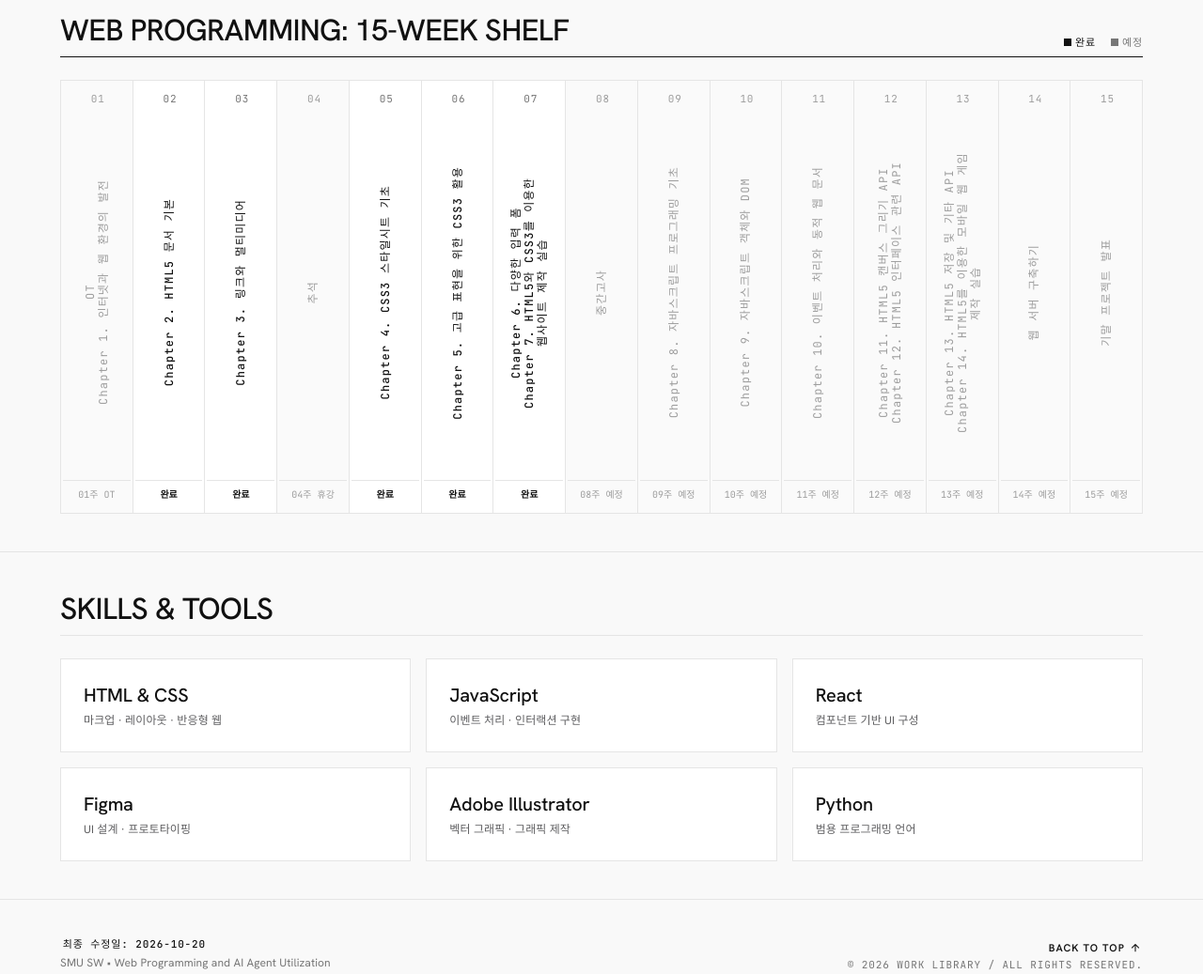
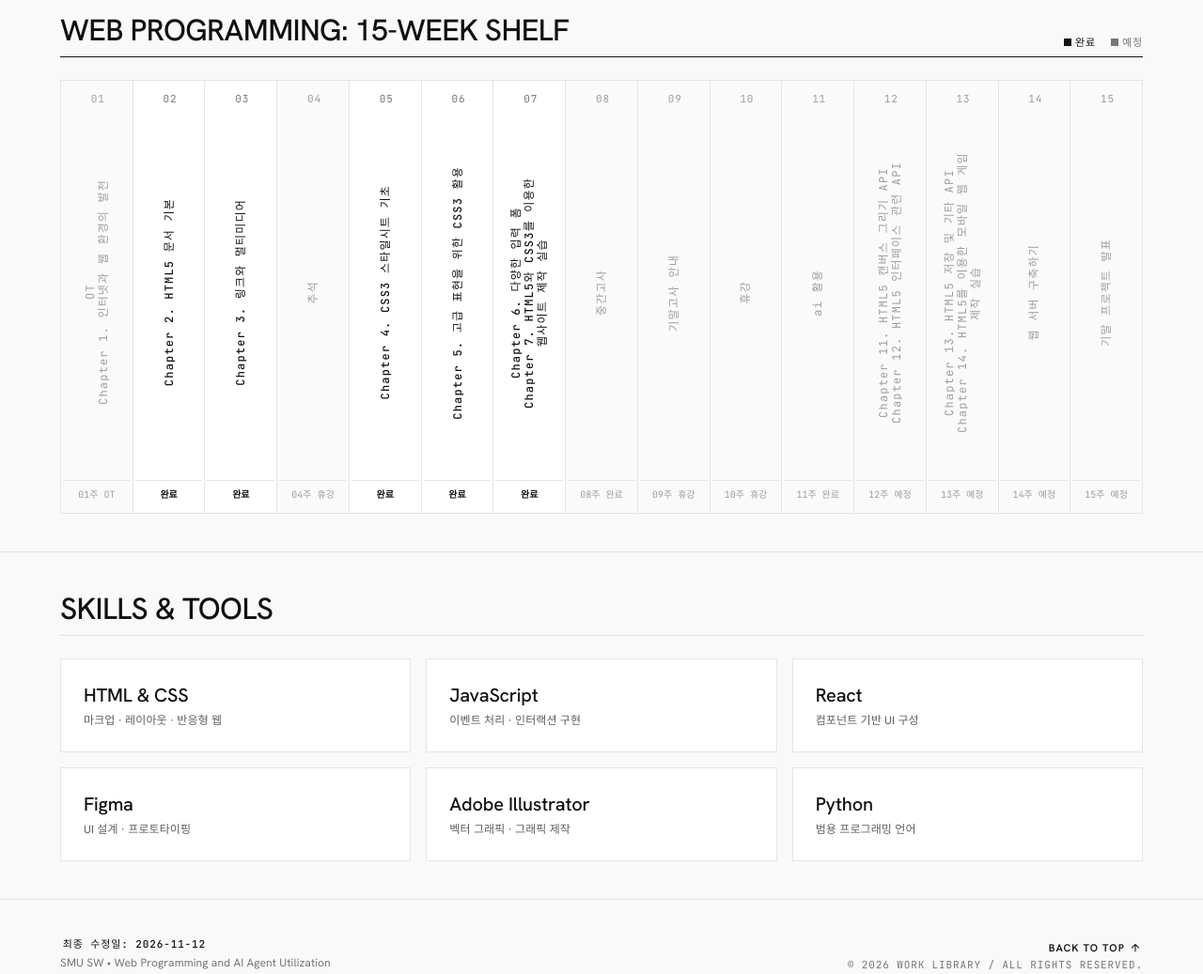
Before and after one commit to jyiyoon4/webP-26-2, a plain HTML site: page assn/mid/index.html in a window 1280 px wide. Shown: the part 1660-2697 px from the top of the page at 94% size. Drawn offline with nearby package versions, Linux system fonts and the light colour scheme.

Commit message:
11주차

```diff
--- a/assn/mid/index.html
+++ b/assn/mid/index.html
@@ -449,40 +449,43 @@
                   <span class="spine__no mono"></span>
                   <span class="spine__title"><span>중간고사</span></span>
                   <span class="spine__status"
-                    ><span class="spine__state">예정</span></span
+                    ><span class="spine__state">완료</span></span
                   >
                 </a>
               </li>
               <li>
                 <a class="spine">
                   <span class="spine__no mono"></span>
-                  <span class="spine__title"
-                    ><span>Chapter 8. 자바스크립트 프로그래밍 기초</span></span
-                  >
+                  <span class="spine__title">
+                    <span>기말고사 안내</span>
+                    <!-- <span>Chapter 8. 자바스크립트 프로그래밍 기초</span> -->
+                  </span>
                   <span class="spine__status"
-                    ><span class="spine__state">예정</span></span
+                    ><span class="spine__state">휴강</span></span
                   >
                 </a>
               </li>
               <li>
                 <a class="spine">
                   <span class="spine__no mono"></span>
-                  <span class="spine__title"
-                    ><span>Chapter 9. 자바스크립트 객체와 DOM</span></span
-                  >
+                  <span class="spine__title">
+                    <span>휴강</span>
+                    <!-- <span>Chapter 9. 자바스크립트 객체와 DOM</span> -->
+                  </span>
                   <span class="spine__status"
-                    ><span class="spine__state">예정</span></span
+                    ><span class="spine__state">휴강</span></span
                   >
                 </a>
               </li>
               <li>
                 <a class="spine">
                   <span class="spine__no mono"></span>
-                  <span class="spine__title"
-                    ><span>Chapter 10. 이벤트 처리와 동적 웹 문서</span></span
-                  >
+                  <span class="spine__title">
+                    <span>ai 활용</span>
+                    <!-- <span>Chapter 10. 이벤트 처리와 동적 웹 문서</span> -->
+                  </span>
                   <span class="spine__status"
-                    ><span class="spine__state">예정</span></span
+                    ><span class="spine__state">완료</span></span
                   >
                 </a>
               </li>
@@ -584,7 +587,7 @@
       <div class="container site-footer__inner">
         <div class="site-footer__col">
           <p class="date mono">
-            최종 수정일: <time datetime="2026-10-20">2026-10-20</time>
+            최종 수정일: <time datetime="2026-11-12">2026-11-12</time>
           </p>
           <p class="small muted">
             SMU SW • Web Programming and AI Agent Utilization
```
Also changed, not shown: w/doc0.html (+1 -1 lines).
